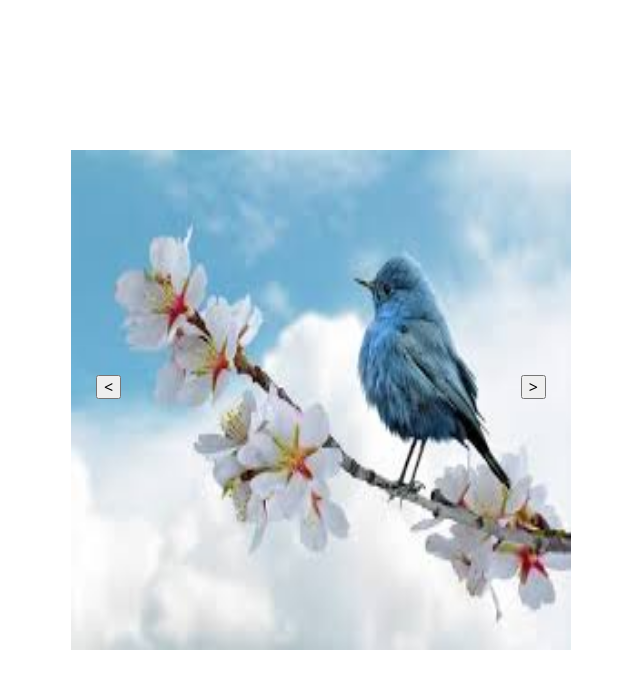
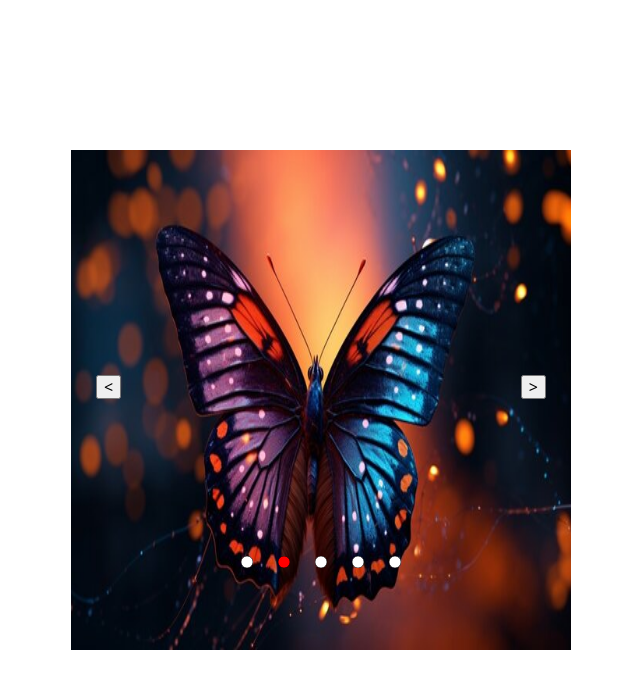
Before and after one commit to dawidtt/dropdown-and-slider, a website built with webpack: page src/template.html in a window 1280 px wide. Shown: the whole page, without its empty margins (319-959 px from the left). Built offline with nearby package versions, Linux system fonts and the light colour scheme.

Commit message:
Finish project

```diff
--- a/src/index.js
+++ b/src/index.js
@@ -33,15 +33,20 @@ let currentSlideNumber = 0;
 const imgsArray = [...document.querySelectorAll(".slider-wide img")];
 const numberOfSlides = imgsArray.length;
 imgsArray[currentSlideNumber].classList.toggle("show-slide");
-// for (let i = 0; i < numberOfSlides; i++) {
-//   console.log("halo");
 
-//   setTimeout(() => {
-//     imgsArray[i].classList.toggle("show-slide");
-//     console.log("zmiana");
-//   }, i * 4000);
-//   imgsArray[i].classList.toggle("show-slide");
-// }
+const circlesPath = document.querySelector("#circles");
+for (let i = 0; i < imgsArray.length; i++) {
+  const circle = document.createElement("div");
+  circle.innerHTML = `<svg viewBox="0 0 100 100" xmlns="http://www.w3.org/2000/svg">
+  <circle cx="50" cy="50" r="50" fill="white"  stroke="black" stroke-width="5"/>
+</svg>`;
+  circle.classList.add(`circle-${i}`);
+  circle.addEventListener("click", () => switchToSlideOfIndex(i));
+  circlesPath.appendChild(circle);
+}
+
+setCurrentSlide(currentSlideNumber);
+
 function nextSlide() {
   if (currentSlideNumber < numberOfSlides - 1) {
     imgsArray[currentSlideNumber].classList.toggle("show-slide");
@@ -52,6 +57,7 @@ function nextSlide() {
     currentSlideNumber = 0;
     imgsArray[currentSlideNumber].classList.toggle("show-slide");
   }
+  setCurrentSlide(currentSlideNumber);
 }
 function previousSlide() {
   if (currentSlideNumber > 0) {
@@ -63,10 +69,27 @@ function previousSlide() {
     currentSlideNumber = numberOfSlides - 1;
     imgsArray[currentSlideNumber].classList.toggle("show-slide");
   }
+  setCurrentSlide(currentSlideNumber);
 }
+function switchToSlideOfIndex(index) {
+  imgsArray[currentSlideNumber].classList.toggle("show-slide");
+  currentSlideNumber = index;
+  imgsArray[currentSlideNumber].classList.toggle("show-slide");
+  setCurrentSlide(currentSlideNumber);
+}
+function setCurrentSlide(index) {
+  const allCircles = [...document.querySelectorAll("#circles svg circle")];
+  for (const circle of allCircles) {
+    circle.style.fill = "white";
+  }
 
+  const circle = document.querySelector(`.circle-${index} circle`);
+  circle.style.fill = "red";
+}
 const nextBtn = document.querySelector("#next");
 nextBtn.addEventListener("click", nextSlide);
 
 const previousBtn = document.querySelector("#previous");
 previousBtn.addEventListener("click", previousSlide);
+
+setInterval(nextSlide, 5000);
--- a/src/template.css
+++ b/src/template.css
@@ -74,3 +74,17 @@ img {
 img.show-slide {
   display: block;
 }
+#circles {
+  position: absolute;
+  top: 80%;
+  display: flex;
+  justify-content: center;
+  align-items: center;
+  gap: 25px;
+  width: 20%;
+  left: 40%;
+}
+#circles svg {
+  width: 12px;
+  height: 12px;
+}
--- a/src/template.html
+++ b/src/template.html
@@ -20,6 +20,7 @@
         <button id="previous"><</button>
 
         <button id="next">></button>
+        <div id="circles"></div>
       </div>
     </div>
   </body>
```
